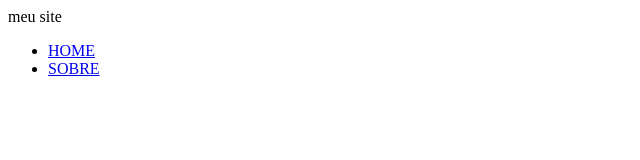
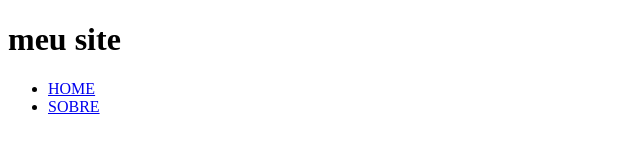
Before and after one commit to roberto16477/site2cti, a plain HTML site: page index.html in a window 1280 px wide. Shown: the whole page, without its empty margins (0-640 px from the left). Drawn offline with Linux system fonts and the light colour scheme.

Commit message:
adicionado h1

```diff
--- a/index.html
+++ b/index.html
@@ -4,7 +4,7 @@
 	<title>MEU SITE</title>
 </head>
 <body>
-	meu site
+	<h1>meu site</h1>
 	<ul>
 		<li><a href="index.html">HOME</a></li>
 		<li><a href="sobre.html">SOBRE</a></li>
```
